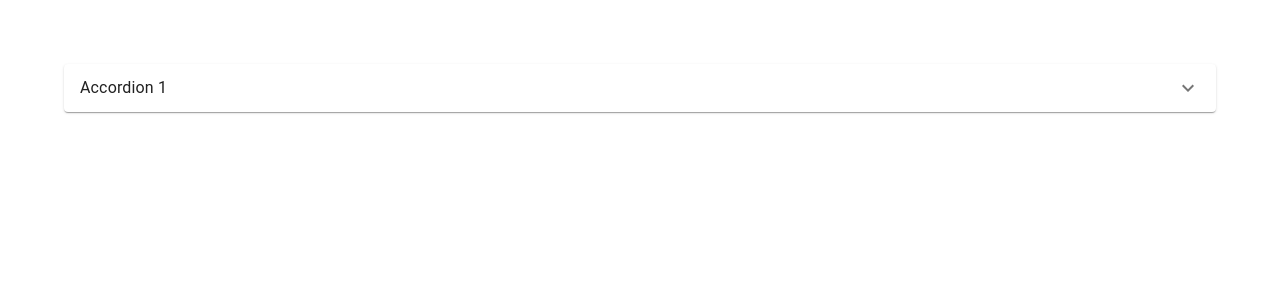
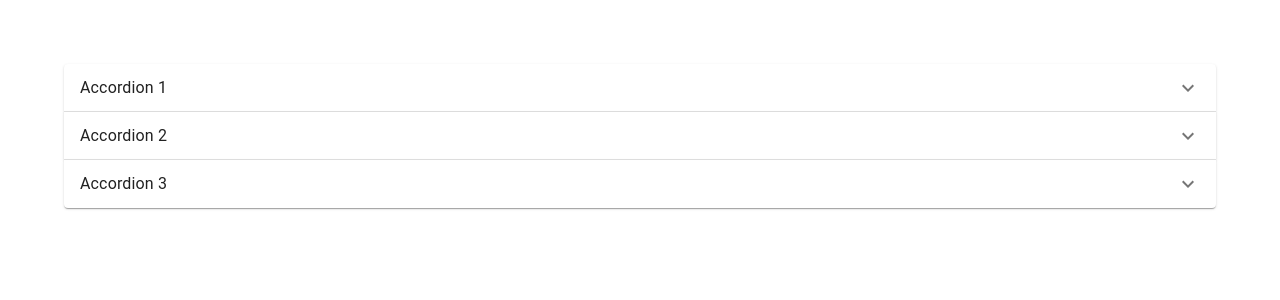
Before and after one commit to Mhdez221993/react-mui, a React (Create React App) app: page / in a window 1280 px wide. Shown: the top 300 px of the page. Built offline with nearby package versions, Linux system fonts and the light colour scheme.

Commit message:
Implement accordion group with MUI

```diff
--- a/src/components/MuiAccordion.tsx
+++ b/src/components/MuiAccordion.tsx
@@ -6,11 +6,21 @@
 } from "@mui/material";
 
 import ExpandMoreIcon from "@mui/icons-material/ExpandMore";
+import { useState } from "react";
 
 export const MuiAccordion = () => {
+  const [expanded, setEspanded] = useState<string | false>(false);
+
+  const handleChange = (isExpanded: boolean, panel: string) => {
+    setEspanded(isExpanded ? panel : false);
+  };
+
   return (
     <div>
-      <Accordion>
+      <Accordion
+        expanded={expanded === "panel1"}
+        onChange={(event, isExpanded) => handleChange(isExpanded, "panel1")}
+      >
         <AccordionSummary
           id="panel1-header"
           aria-controls="panel1-content"
@@ -27,6 +37,48 @@
           </Typography>
         </AccordionDetails>
       </Accordion>
+
+      <Accordion
+        expanded={expanded === "panel2"}
+        onChange={(event, isExpanded) => handleChange(isExpanded, "panel2")}
+      >
+        <AccordionSummary
+          id="panel2-header"
+          aria-controls="panel2-content"
+          expandIcon={<ExpandMoreIcon />}
+        >
+          <Typography>Accordion 2</Typography>
+        </AccordionSummary>
+        <AccordionDetails>
+          <Typography>
+            Lorem ipsum dolor sit amet, consectetur adipisicing elit. Laudantium
+            accusantium vero molestiae facilis libero culpa delectus beatae
+            provident! Accusamus nobis veniam, perspiciatis distinctio quaerat
+            maiores nostrum dolorum debitis? Ducimus, accusamus!
+          </Typography>
+        </AccordionDetails>
+      </Accordion>
+
+      <Accordion
+        expanded={expanded === "panel3"}
+        onChange={(event, isExpanded) => handleChange(isExpanded, "panel3")}
+      >
+        <AccordionSummary
+          id="panel3-header"
+          aria-controls="panel3-content"
+          expandIcon={<ExpandMoreIcon />}
+        >
+          <Typography>Accordion 3</Typography>
+        </AccordionSummary>
+        <AccordionDetails>
+          <Typography>
+            Lorem ipsum dolor sit amet, consectetur adipisicing elit. Laudantium
+            accusantium vero molestiae facilis libero culpa delectus beatae
+            provident! Accusamus nobis veniam, perspiciatis distinctio quaerat
+            maiores nostrum dolorum debitis? Ducimus, accusamus!
+          </Typography>
+        </AccordionDetails>
+      </Accordion>
     </div>
   );
 };
```
